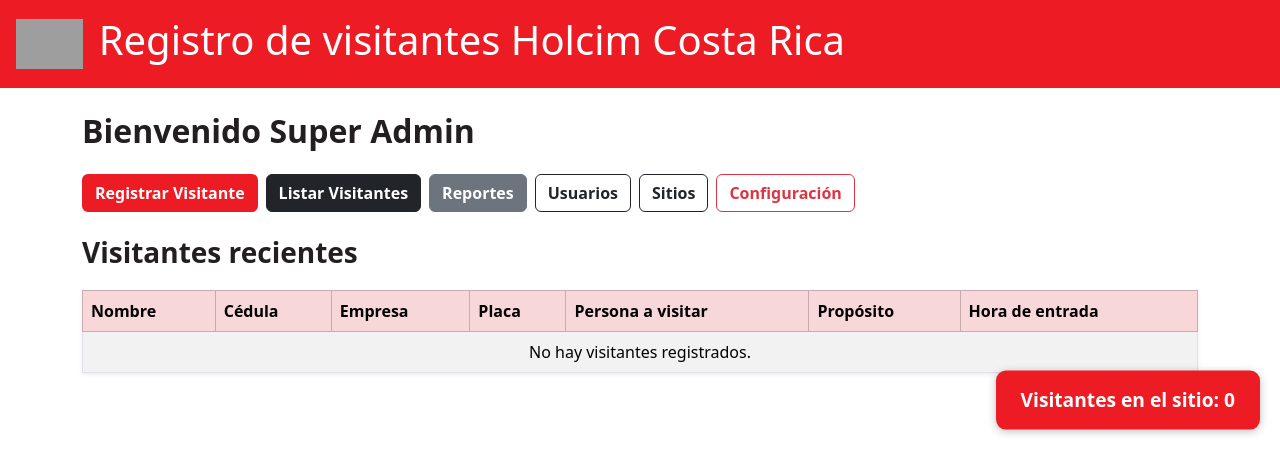
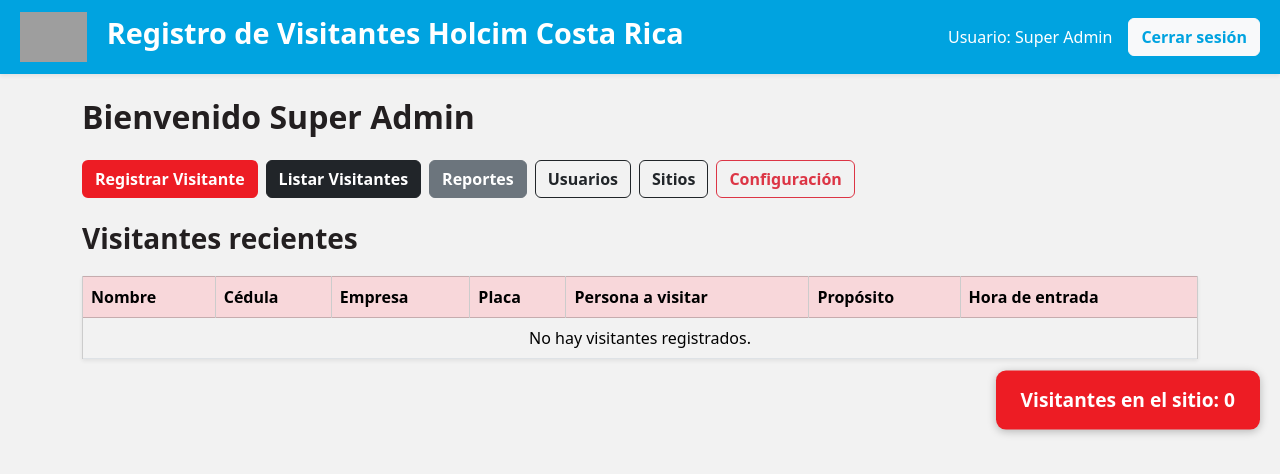
Before and after one commit to luismolinaboni22-art/control_acceso_k9, a Flask app: page / in a window 1280 px wide. Shown: the top 474 px of the page. Run offline with Flask 3, Linux system fonts and the light colour scheme; a user stored in the database is signed in; data that the repository does not hold is empty; grey boxes are pictures that could not be loaded.

Commit message:
Update base.html

```diff
--- a/templates/base.html
+++ b/templates/base.html
@@ -2,20 +2,45 @@
 <html lang="es">
 <head>
     <meta charset="UTF-8">
-    <title>Registro de visitantes Holcim Costa Rica</title>
+    <title>Registro de Visitantes - Holcim Costa Rica</title>
+
+    <!-- Bootstrap -->
+    <link href="https://cdn.jsdelivr.net/npm/bootstrap@5.3.2/dist/css/bootstrap.min.css" rel="stylesheet">
+
+    <!-- CSS corporativo -->
     <link rel="stylesheet" href="{{ url_for('static', filename='style.css') }}">
-    <link href="https://cdn.jsdelivr.net/npm/bootstrap@5.3.2/dist/css/bootstrap.min.css" rel="stylesheet">
 </head>
-<body>
-  <header class="d-flex align-items-center p-3" style="background-color: #ED1C24; color: white;">
-    <!-- Logo de Holcim -->
-    <img src="{{ url_for('static', filename='holcim_logo.svg') }}" alt="Holcim" height="50" class="me-3">
-    <h1>Registro de visitantes Holcim Costa Rica</h1>
-  </header>
 
-  <!-- Contenedor para contenido de cada página -->
-  <main class="container my-4">
-      {% block content %}{% endblock %}
-  </main>
+<body style="background-color:#F2F2F2;">
+
+<!-- Encabezado corporativo Holcim -->
+<header class="d-flex align-items-center shadow-sm"
+        style="background-color:#00A3E0; padding:12px 20px; color:white;">
+
+    <!-- Logo Holcim -->
+    <img src="{{ url_for('static', filename='holcim_logo.svg') }}"
+         alt="Holcim Logo"
+         style="height:50px; margin-right:20px;">
+
+    <h1 class="fw-bold" style="font-size:1.8rem;">Registro de Visitantes Holcim Costa Rica</h1>
+
+    <div class="ms-auto me-3 text-end d-none d-md-block">
+        <span style="font-weight:500;">Usuario: {{ current_user.name }}</span>
+    </div>
+
+    <a href="{{ url_for('logout') }}"
+       class="btn btn-light fw-semibold"
+       style="color:#00A3E0;">
+       Cerrar sesión
+    </a>
+
+</header>
+
+<!-- Contenedor principal -->
+<main class="container my-4">
+    {% block content %}
+    {% endblock %}
+</main>
+
 </body>
 </html>
```
